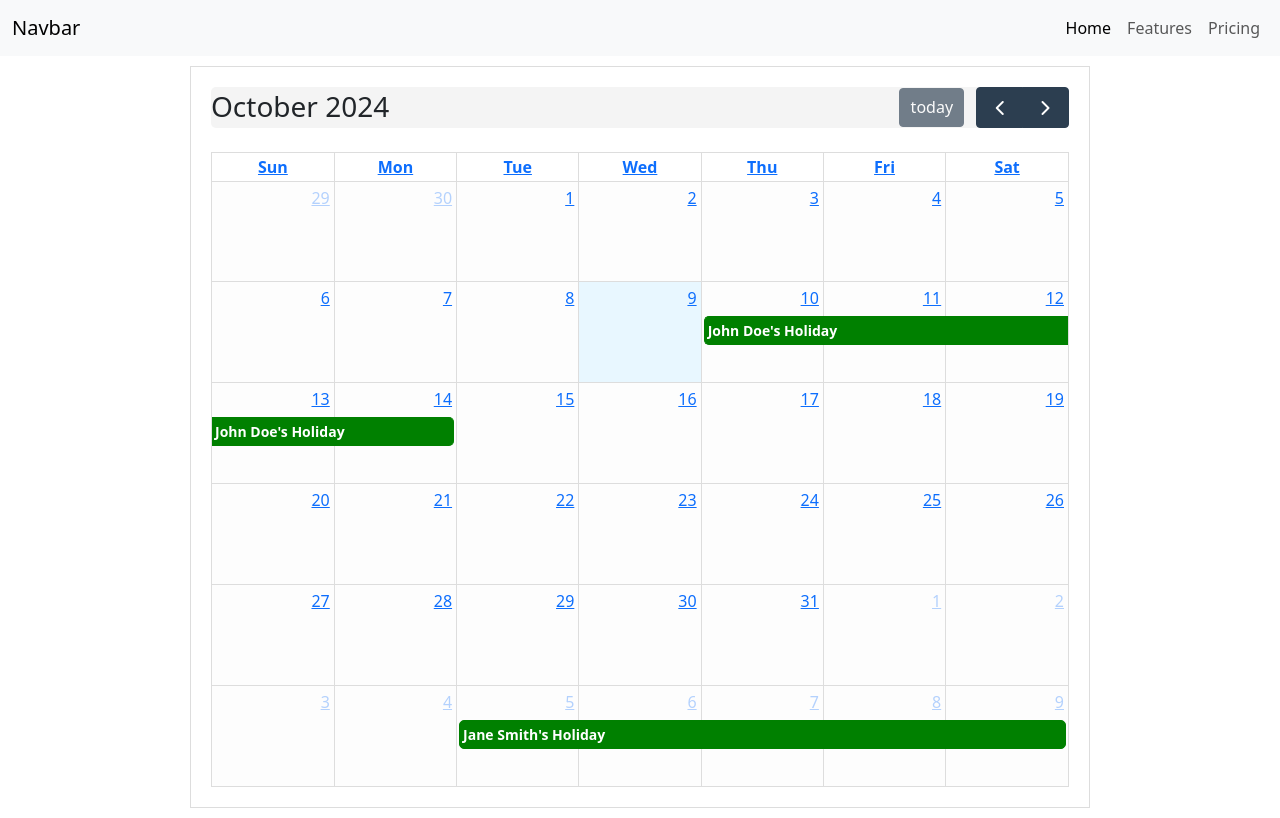
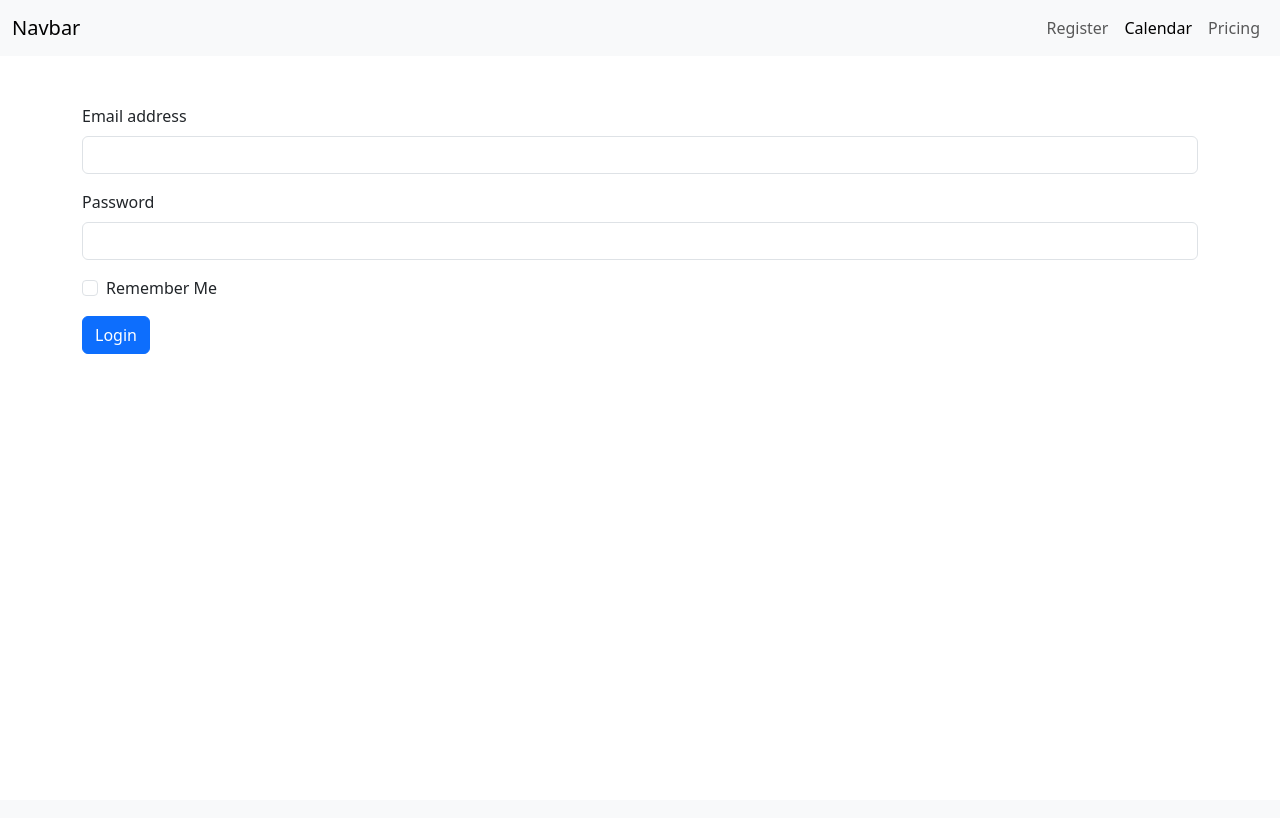
Before and after one commit to mnevison/mp-tres, a Flask app: page / in a window 1280 px wide. After the commit the page ends 354 px from the top, so only its background shows below. Run offline with Flask 3, Linux system fonts and the light colour scheme; lists and menus that the app fills with data are empty; some libraries are stand-ins or nearby versions.

Commit message:
added: initial model for users and templates for login and register

```diff
--- a/nightsapp/__init__.py
+++ b/nightsapp/__init__.py
@@ -20,7 +20,7 @@ def create_app():
     from .views import views
     from .auth import auth
 
-    app.register_blueprint(views, url_prefix='/')
+    app.register_blueprint(views, url_prefix='/views')
     app.register_blueprint(auth, url_prefix='/')
 
     return app
--- a/nightsapp/auth.py
+++ b/nightsapp/auth.py
@@ -2,6 +2,10 @@ from flask import Blueprint, render_template
 
 auth = Blueprint('auth', __name__)
 
-@auth.route("/login")
+@auth.route("/")
 def login():
-    return "<h1>homepage</h1>"
+    return render_template ("login.html")
+
+@auth.route("/register")
+def register():
+    return render_template ("register.html")
--- a/nightsapp/static/js/script.js
+++ b/nightsapp/static/js/script.js
@@ -16,6 +16,12 @@ document.addEventListener("DOMContentLoaded", function () {
         end: "2024-11-10",
         color: "green",
       },
+      {
+        title: "Peter Parker's Holiday",
+        start: "2024-10-10",
+        end: "2024-10-15",
+        color: "green",
+      },
     ],
   });
 
--- a/nightsapp/templates/base.html
+++ b/nightsapp/templates/base.html
@@ -39,15 +39,17 @@
         <div class="collapse navbar-collapse" id="navbarNav">
           <ul class="navbar-nav ms-auto">
             <li class="nav-item">
+              <a class="nav-link" href="{{ url_for('auth.register')}}"
+                >Register</a
+              >
+            </li>
+            <li class="nav-item">
               <a
                 class="nav-link active"
                 aria-current="page"
-                href="{{ url_for('views.home')}}"
-                >Home</a
+                href="{{ url_for('views.calendar')}}"
+                >Calendar</a
               >
-            </li>
-            <li class="nav-item">
-              <a class="nav-link" href="#">Features</a>
             </li>
             <li class="nav-item">
               <a class="nav-link" href="#">Pricing</a>
--- /dev/null
+++ b/nightsapp/templates/calendar.html
@@ -0,0 +1,6 @@
+{% extends "base.html" %} {% block title %}Calendar{% endblock %} {% block
+content %}
+
+<div id="calendar"></div>
+
+{% endblock %}
--- a/nightsapp/templates/home.html
+++ /dev/null
@@ -1,6 +0,0 @@
-{% extends "base.html" %} {% block title %}Planner{% endblock %} {% block
-content %}
-
-<div id="calendar"></div>
-
-{% endblock %}
--- /dev/null
+++ b/nightsapp/templates/login.html
@@ -0,0 +1,25 @@
+{% extends "base.html" %} {% block title %} Login {% endblock %} {% block
+content %}
+
+<form>
+  <div class="mb-3 mt-5">
+    <label for="exampleInputEmail1" class="form-label">Email address</label>
+    <input
+      type="email"
+      class="form-control"
+      id="exampleInputEmail1"
+      aria-describedby="emailHelp"
+    />
+  </div>
+  <div class="mb-3">
+    <label for="exampleInputPassword1" class="form-label">Password</label>
+    <input type="password" class="form-control" id="exampleInputPassword1" />
+  </div>
+  <div class="mb-3 form-check">
+    <input type="checkbox" class="form-check-input" id="exampleCheck1" />
+    <label class="form-check-label" for="exampleCheck1">Remember Me</label>
+  </div>
+  <button type="submit" class="btn btn-primary">Login</button>
+</form>
+
+{% endblock %}
--- /dev/null
+++ b/nightsapp/templates/register.html
@@ -0,0 +1,6 @@
+{% extends "base.html" %} {% block title %}Register User{% endblock %} {% block
+content %}
+
+<h1>register new user</h1>
+
+{% endblock %}
--- a/nightsapp/views.py
+++ b/nightsapp/views.py
@@ -2,6 +2,6 @@ from flask import Blueprint, render_template
 
 views = Blueprint('views', __name__)
 
-@views.route("/")
-def home():
-    return render_template ("home.html")
+@views.route("/calendar")
+def calendar():
+    return render_template ("calendar.html")
```
Also changed, not shown: nightsapp/models.py (+7 -1 lines).
